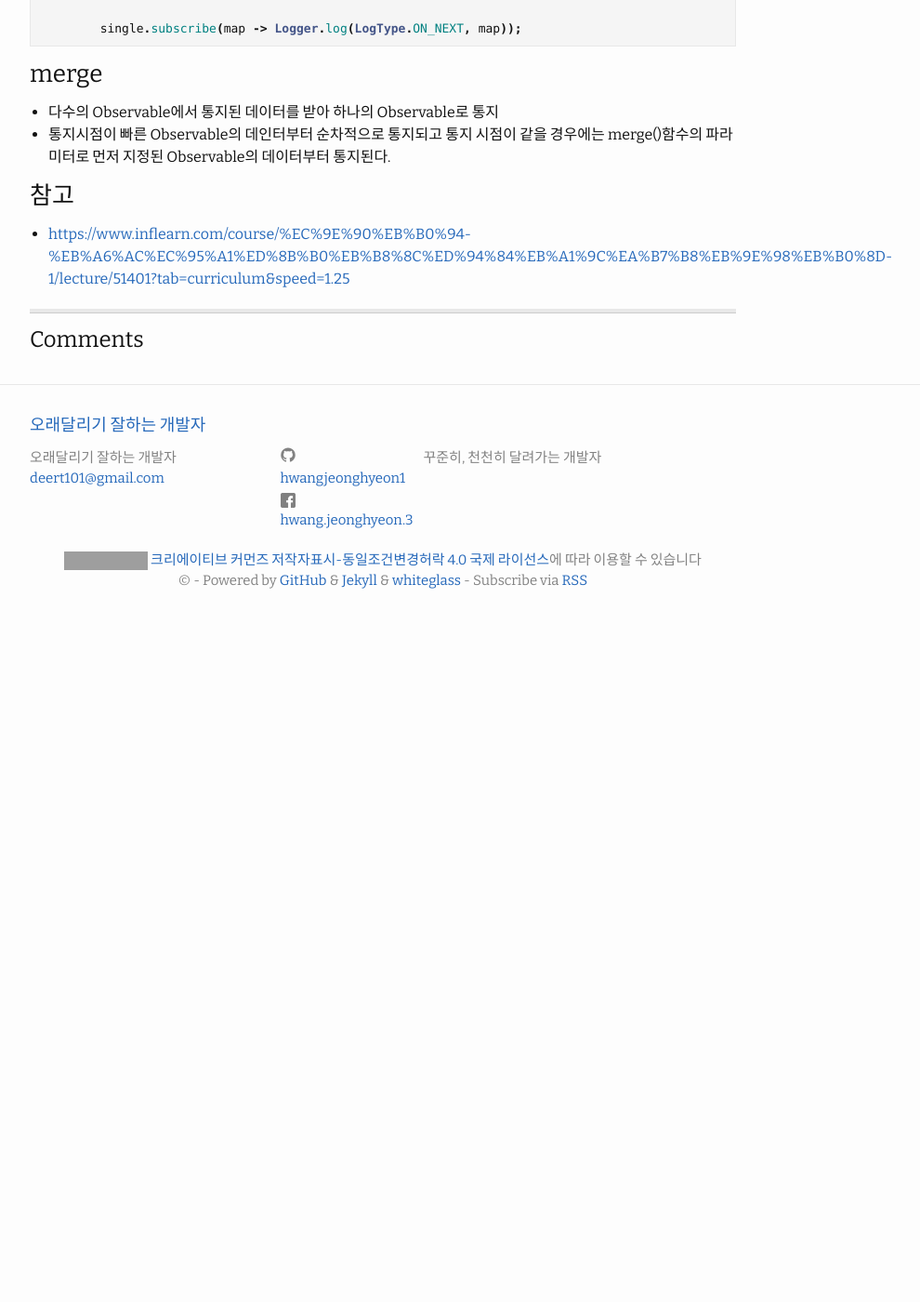
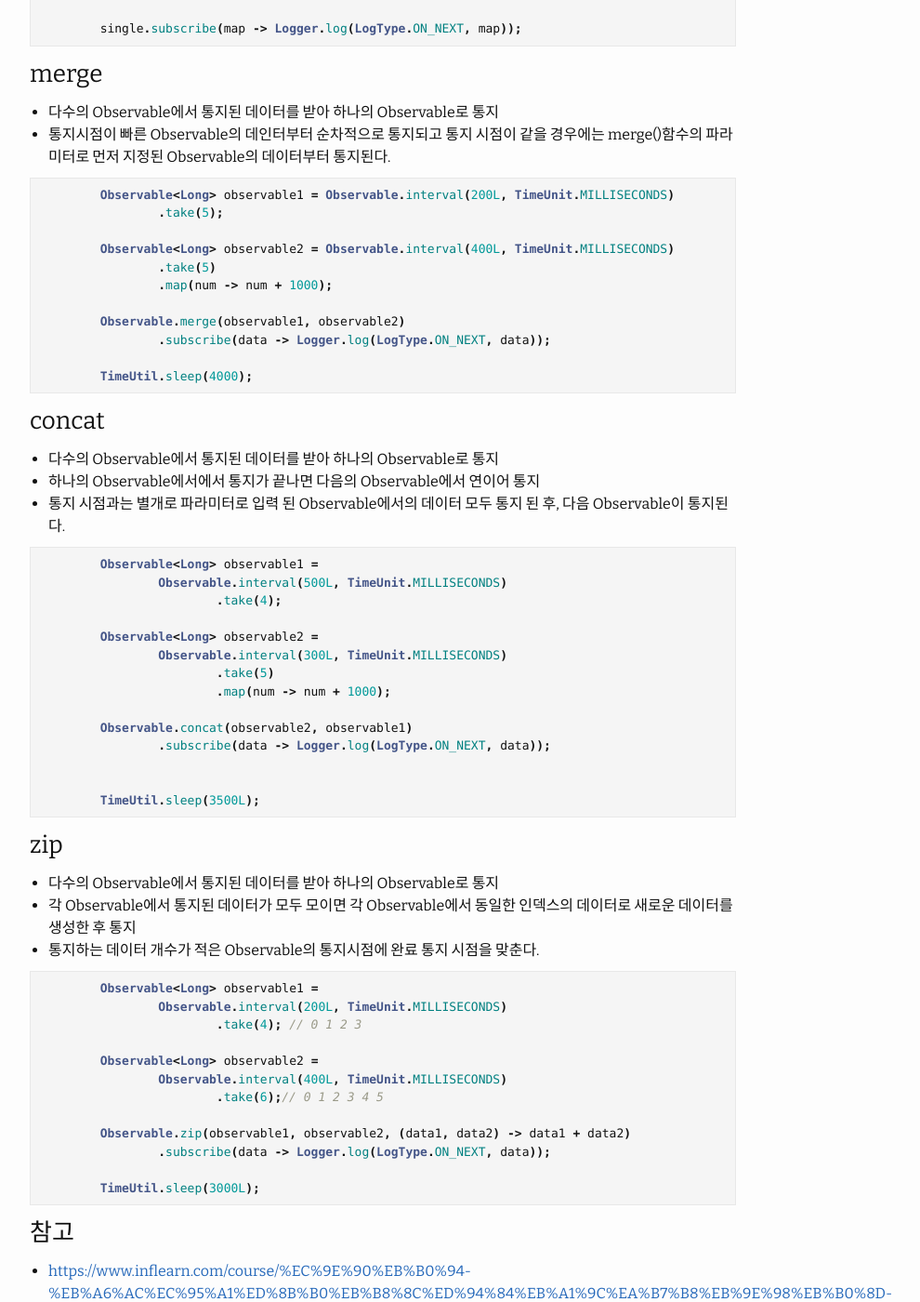
Before and after one commit to HWANGJEONGHYEON1/HWANGJEONGHYEON1.github.io, a Jekyll site: the page built from _posts/2021-08-18-스프링 RxJava-3.md, in a window 1280 px wide and 1400 px high, scrolled down 2566 px. Shown: the whole window at 93% size, without its empty margins (228-1218 px from the left). Built offline with Jekyll 4.4.1, drawn with Linux system fonts in a browser that asks for light colours; comment, search, counter and statistics services are not loaded; before the commit the page ends 3232 px from its top, so only the background shows below that; grey boxes are pictures that could not be loaded.

````diff
--- a/_posts/2021-08-18-스프링 RxJava-3.md
+++ b/_posts/2021-08-18-스프링 RxJava-3.md
@@ -134,5 +134,62 @@ tags: [reactprogramming]
 - 다수의 Observable에서 통지된 데이터를 받아 하나의 Observable로 통지
 - 통지시점이 빠른 Observable의 데인터부터 순차적으로 통지되고 통지 시점이 같을 경우에는 merge()함수의 파라미터로 먼저 지정된 Observable의 데이터부터 통지된다.
 
+```java
+        Observable<Long> observable1 = Observable.interval(200L, TimeUnit.MILLISECONDS)
+                .take(5);
+
+        Observable<Long> observable2 = Observable.interval(400L, TimeUnit.MILLISECONDS)
+                .take(5)
+                .map(num -> num + 1000);
+
+        Observable.merge(observable1, observable2)
+                .subscribe(data -> Logger.log(LogType.ON_NEXT, data));
+
+        TimeUtil.sleep(4000);
+```
+
+### concat
+- 다수의 Observable에서 통지된 데이터를 받아 하나의 Observable로 통지
+- 하나의 Observable에서에서 통지가 끝나면 다음의 Observable에서 연이어 통지
+- 통지 시점과는 별개로 파라미터로 입력 된 Observable에서의 데이터 모두 통지 된 후, 다음 Observable이 통지된다.
+
+```java
+        Observable<Long> observable1 =
+                Observable.interval(500L, TimeUnit.MILLISECONDS)
+                        .take(4);
+
+        Observable<Long> observable2 =
+                Observable.interval(300L, TimeUnit.MILLISECONDS)
+                        .take(5)
+                        .map(num -> num + 1000);
+
+        Observable.concat(observable2, observable1)
+                .subscribe(data -> Logger.log(LogType.ON_NEXT, data));
+
+
+        TimeUtil.sleep(3500L);
+```
+
+### zip
+- 다수의 Observable에서 통지된 데이터를 받아 하나의 Observable로 통지
+- 각 Observable에서 통지된 데이터가 모두 모이면 각 Observable에서 동일한 인덱스의 데이터로 새로운 데이터를 생성한 후 통지
+- 통지하는 데이터 개수가 적은 Observable의 통지시점에 완료 통지 시점을 맞춘다.
+
+```java
+        Observable<Long> observable1 =
+                Observable.interval(200L, TimeUnit.MILLISECONDS)
+                        .take(4); // 0 1 2 3
+
+        Observable<Long> observable2 =
+                Observable.interval(400L, TimeUnit.MILLISECONDS)
+                        .take(6);// 0 1 2 3 4 5
+
+        Observable.zip(observable1, observable2, (data1, data2) -> data1 + data2)
+                .subscribe(data -> Logger.log(LogType.ON_NEXT, data));
+
+        TimeUtil.sleep(3000L);
+```
+
+
 ### 참고
 * <https://www.inflearn.com/course/%EC%9E%90%EB%B0%94-%EB%A6%AC%EC%95%A1%ED%8B%B0%EB%B8%8C%ED%94%84%EB%A1%9C%EA%B7%B8%EB%9E%98%EB%B0%8D-1/lecture/51401?tab=curriculum&speed=1.25>
````
Also changed, not shown: _posts/2021-08-19-스프링 RxJava-4.md (added, +127 -0 lines).
